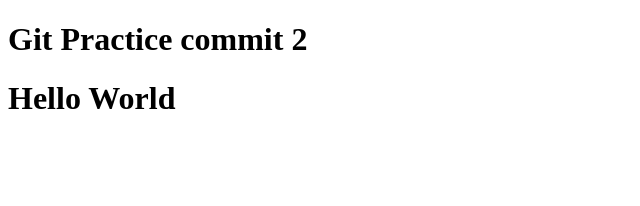
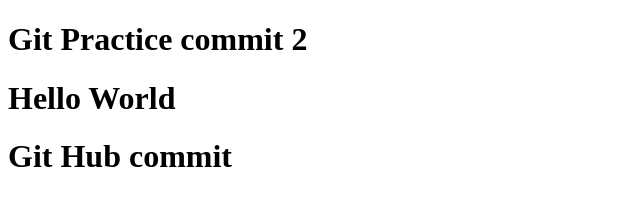
Before and after one commit to AnshulMate/learn-git-webhost.io, a plain HTML site: page index.html in a window 1280 px wide. Shown: the whole page, without its empty margins (0-640 px from the left). Drawn offline with Linux system fonts and the light colour scheme.

Commit message:
Update index.html

```diff
--- a/index.html
+++ b/index.html
@@ -10,5 +10,6 @@
 <body>
     <h1>Git Practice commit 2</h1>
     <h1>Hello World</h1>
+   <h1>Git Hub commit</h1>
 </body>
 </html>
```
